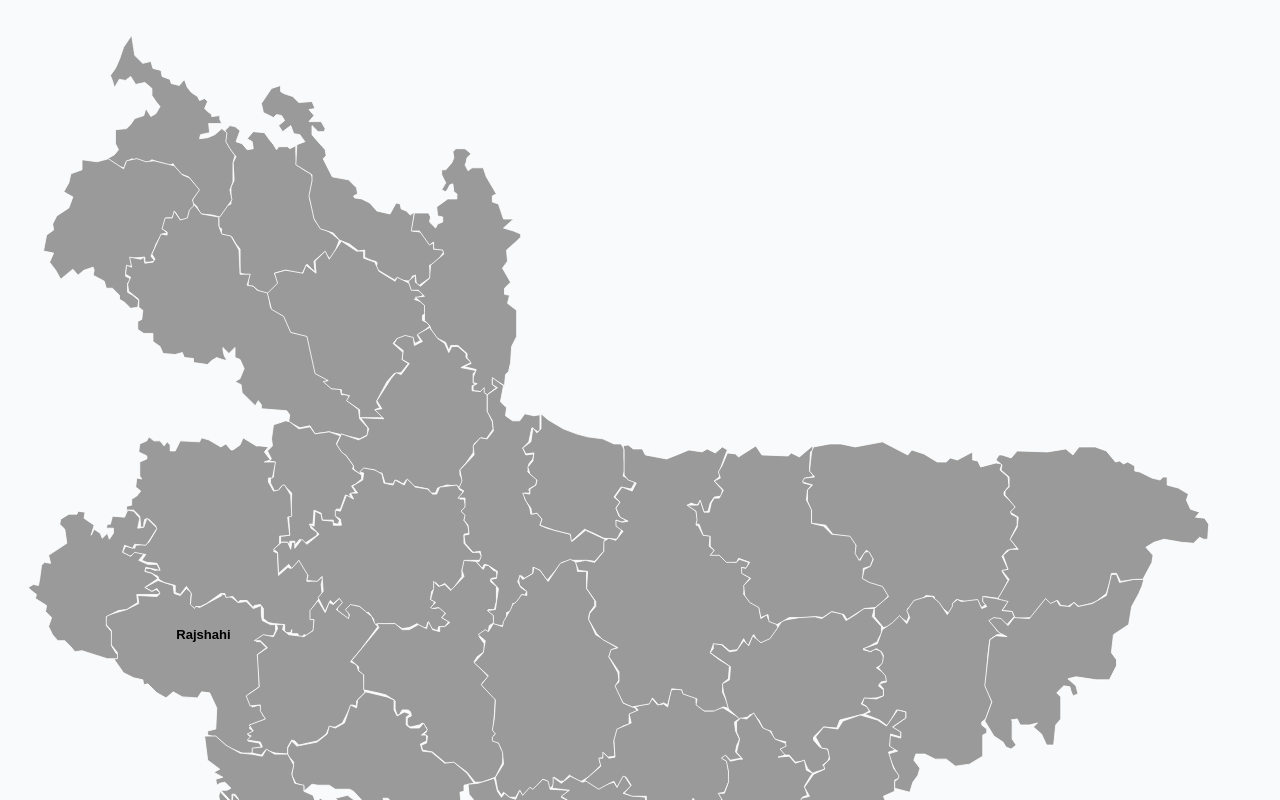
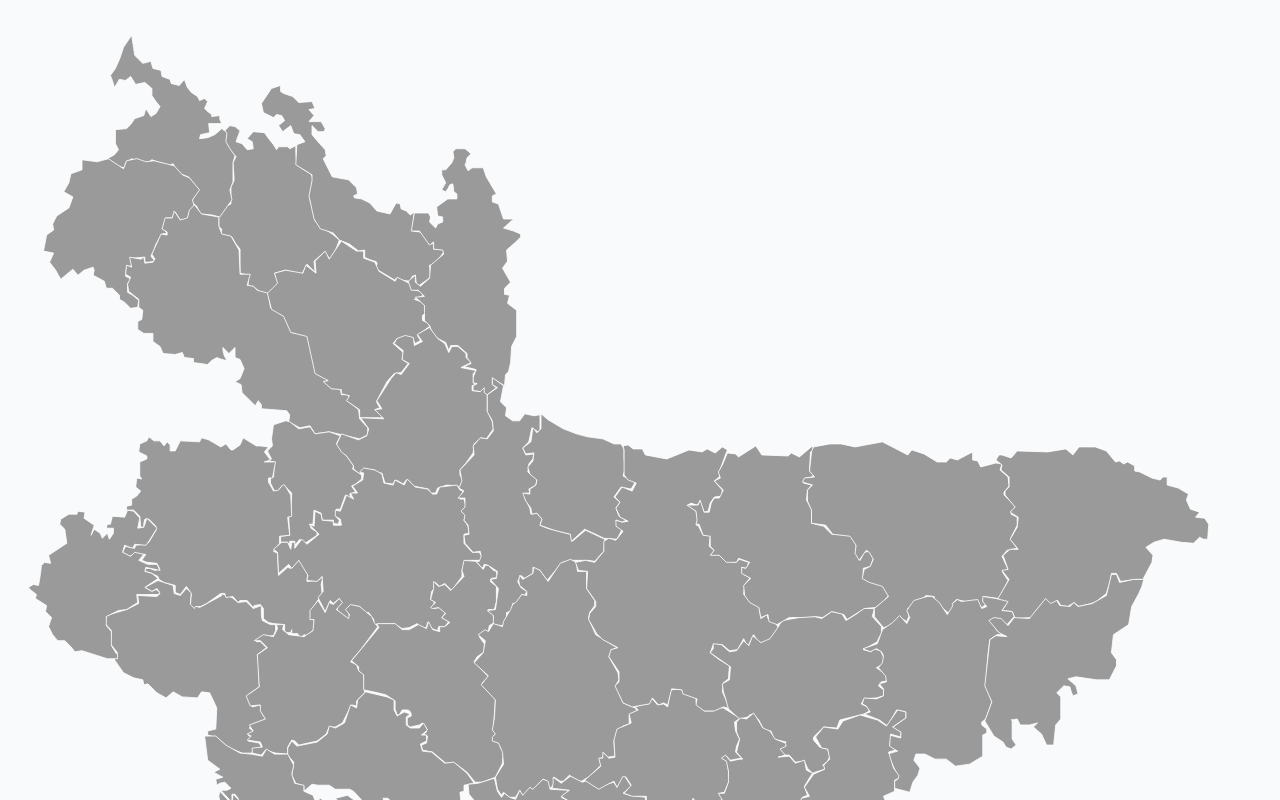
Before and after one commit to Sawom/Bangladesh-Map, a Next.js app: page / in a window 1280 px wide. Shown: the top 800 px of the page. Built offline with nearby package versions, Linux system fonts and the light colour scheme.

Commit message:
sample json data added and showed

```diff
--- a/src/components/BangladeshMap/BangladeshMap.jsx
+++ b/src/components/BangladeshMap/BangladeshMap.jsx
@@ -4,7 +4,7 @@ const BangladeshMap = () => {
   };
 
   return (
-    <div className="flex items-center justify-center min-h-screen bg-gray-50 p-4 overflow-hidden">
+    <div className=" container mx-auto flex items-center justify-center min-h-screen bg-gray-50 p-4 overflow-hidden">
       <svg
         xmlns="http://www.w3.org/2000/svg"
         id="svg1895"
@@ -16,7 +16,6 @@ const BangladeshMap = () => {
       >
         <g id="layer1" fillOpacity="1">
           {/* rajshahi */}
-          <g id="group-rajshahi">
           <path
             id="rajshahi"
             fill="#9a9a9a"
@@ -28,17 +27,8 @@ const BangladeshMap = () => {
             strokeWidth="1"
             d="m120.73 789.591 3.729-8.62-8.7-11.084 1.243-16.009-7.456-8.62 1.242-9.852 24.856-7.389 14.913-7.389-1.243-9.852 23.613 1.232 3.729-3.695-3.729-6.157-6.214 3.694-8.7-4.926 16.157-8.62 18.642 6.157 1.242 9.852 7.457 2.463 7.457-8.62 6.214 4.926-1.243 13.546 11.185 4.926 27.34-14.778-1.242-2.463 13.67 4.926 7.457 6.158 9.943-1.232 8.699 8.62 9.942-3.694v12.315l1.243 6.157 9.942 4.926h6.214v7.39l-2.486 6.156-13.67 1.232-7.457 6.157h4.971l7.457 7.39-11.185 8.62 1.243 6.157 1.243 33.25-12.428 8.62-2.486 3.695 6.214 12.315 9.942-2.463 1.243 7.388 2.486 6.158 3.728 3.694-16.156 6.158-4.971 4.926 6.214 4.926-7.457 3.694 4.971 3.694-4.97 3.695 13.67 2.463 2.485 4.926-9.942 2.463-1.243 4.926H277.32l-17.398-7.39-11.185-9.851-4.972-2.463-8.699-2.463v-4.926l9.942-2.463 1.243-25.86-8.7-18.473-9.942-1.232-4.97 7.39-18.642-1.232-11.185-6.158-8.7 7.39-11.185-6.158-11.185-11.083-4.97 1.231-1.244-6.157-11.185-2.463-12.427-6.158z"
           ></path>
-            <text
-              x="230"
-              y="760"
-              className="pointer-events-none fill-black font-bold text-[16px]"
-              textAnchor="middle"
-              dominantBaseline="middle"
-            >
-              {formatName("rajshahi")}
-            </text>
-          </g>
 
+          {/* nilphamari */}
           <path
             id="nilphamari"
             fill="#9a9a9a"
@@ -52,6 +42,8 @@ const BangladeshMap = () => {
             strokeWidth="1"
             d="m256.193 140.601 6.214-6.157 6.214 1.231 6.214 4.926-4.971 13.546 7.456 2.463 6.214 7.39 7.457-1.232-1.243-8.62-6.214-3.695 7.457-8.62 13.67 1.231 6.214 8.62 4.972 6.158 3.728 6.157 2.485-3.694h11.185l2.486 2.463 7.457-3.695v8.62l1.242 14.778 8.7 6.158 8.7 4.926 2.485 6.157-1.243 7.389-2.486 18.472 3.729 12.315 2.485 13.546 9.943 8.62 11.185 7.39 8.699 7.388-3.728 9.852-3.729 8.62-3.728 4.926-7.457-8.62-12.427 11.083 1.242 13.547-9.942-9.852-6.214 12.315-19.884-4.926-13.67 3.694 4.97 12.315-6.214 7.389-3.728 6.157-11.185-1.231-9.942-8.62h-6.214v-13.547l-9.942-2.463v-29.555l-4.971-6.158-4.971-8.62-13.67-3.695 1.242-6.157-3.728-2.463v-9.852l-1.243-3.694 4.97-6.158-3.727 6.158 7.456-11.083 7.457-3.695v-20.935l3.728-7.389v-4.926l-1.243-17.24 3.729-7.39-13.67-14.777z"
           ></path>
+
+          {/* panchagarh */}
           <path
             id="panchagarh"
             fill="#9a9a9a"
--- /dev/null
+++ b/src/data/data.js
@@ -0,0 +1,22 @@
+
+export const districtsData = {
+  rajshahi: {
+    name: "Rajshahi",
+    x: 300,
+    y: 850,
+    info: "রেশম ও আমের জন্য বিখ্যাত এই শহরটি পদ্মা নদীর তীরে অবস্থিত।"
+  },
+  nilphamari: {
+    name: "nilphamari",
+    x: 750,
+    y: 1050,
+    info: ""
+  },
+  panchagarh: {
+    name: "panchagarh",
+    x: 750,
+    y: 1050,
+    info: ""
+  },
+
+};
```
Lines whose indentation alone changed are shown as unchanged.
